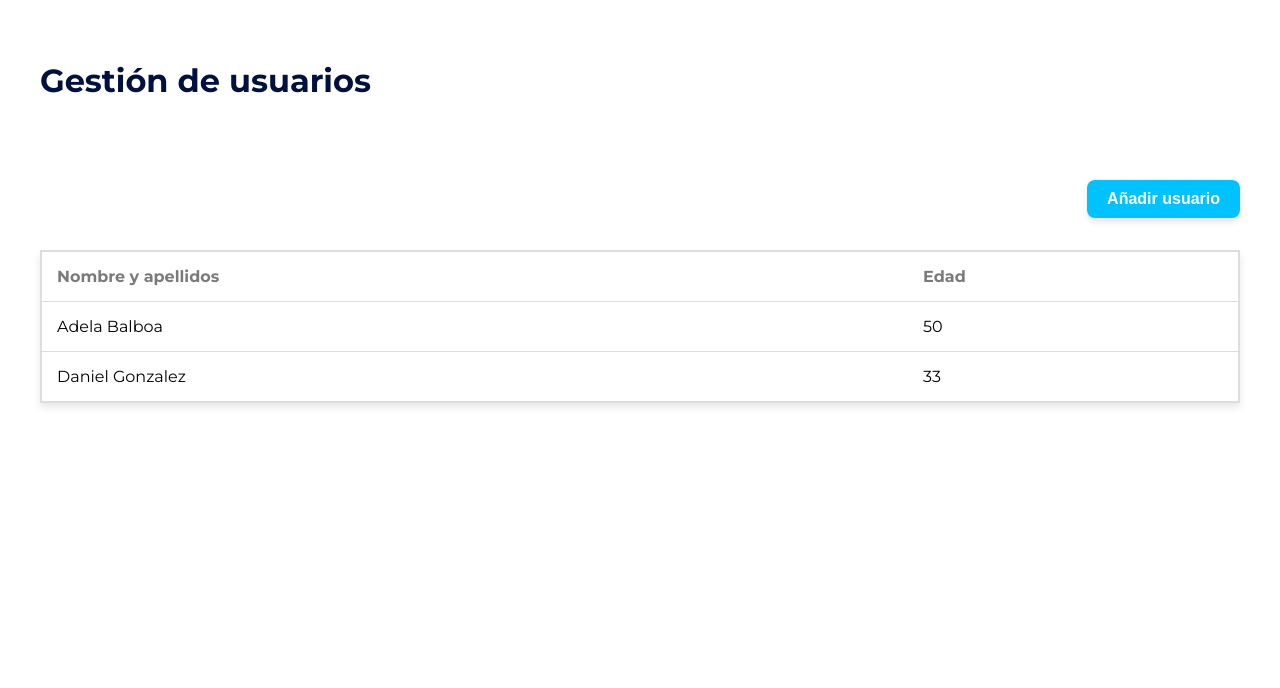
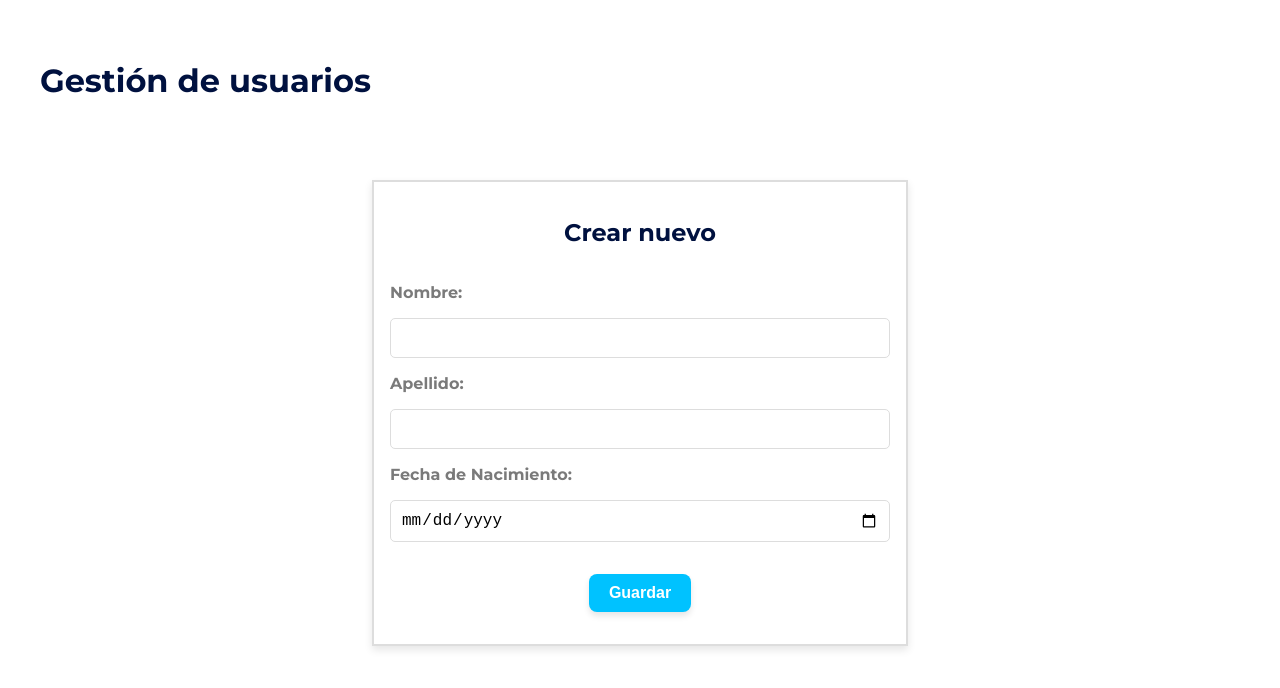
Before and after one commit to Michely05/gestion-usuarios, a Vue app: page /new-user in a window 1280 px wide. Shown: the top 688 px of the page. Built offline with nearby package versions, Linux system fonts and the light colour scheme.

Commit message:
change components directory on router.js

```diff
--- a/src/App.vue
+++ b/src/App.vue
@@ -1,12 +1,13 @@
 <script setup>
 import UserList from './components/UserList.vue';
 import UserForm from './components/UserForm.vue';
+import { RouterView } from 'vue-router';
 </script>
 
 <template>
   <div id="app">
     <h1>Gestión de usuarios</h1>
-    <UserList />
+    <router-view></router-view>
   </div>
 </template>
 
--- a/src/main.js
+++ b/src/main.js
@@ -1,5 +1,4 @@
 import './assets/main.css'
-
 import { createApp } from 'vue'
 import App from './App.vue';
 import router from './router';
```
Also changed, not shown: src/router.js (+2 -6 lines).
